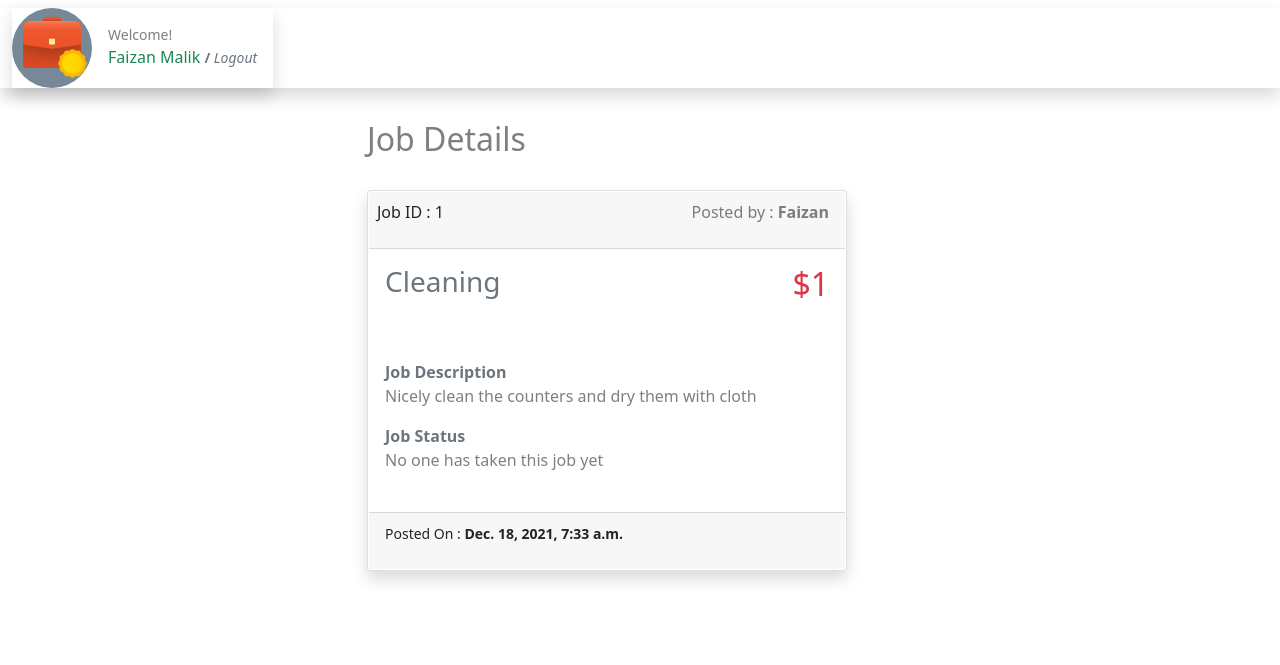
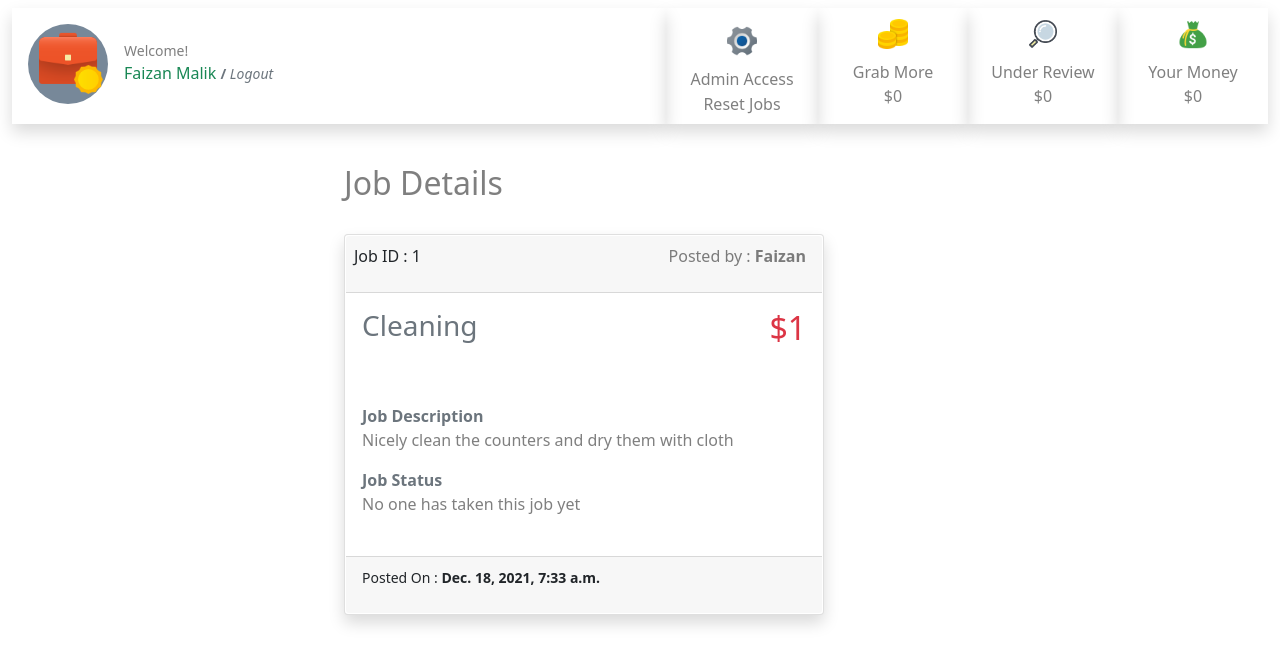
Before and after one commit to fnmalik2002/HomeProject, a Django app: page /1/ in a window 1280 px wide. Shown: the top 665 px of the page. Run offline with Django 4.2, Linux system fonts and the light colour scheme; a user stored in the database is signed in; data comes from the database, SQL or seed files in the repository; both versions use the stored data as it was after the commit.

Commit message:
navbar further tweaking

```diff
--- a/jobs/templates/jobs/base.html
+++ b/jobs/templates/jobs/base.html
@@ -13,10 +13,14 @@
 </head>
 
 <body>
+    <!-- <div class="container-fluid"> -->
+    <!-- <div class="row">
+            <div class="col-12"> -->
 
-    <nav class="navbar navbar-expand-xl  navbar-light text-light ">
-        <div class="container-fluid shadow">
-            <div class="d-flex flex-row align-items-start shadow">
+    <nav class="navbar navbar-expand-xl pt-0 navbar-light text-light ">
+        <div class="container-fluid ">
+            <div class="shadow text-align-center p-2" style="height:116px; width:100%; ">
+                <div class="m-2  d-flex flex-row align-items-start">
                     <a href="../">
                         <div class="text-center" style="width:80px; height:80px; border-radius: 50%; background-color:lightslategrey;">
                             <img src="{%static 'jobs/logo.png'%}" width="70px" height="70px" class="" alt="image">
@@ -29,6 +33,7 @@
                     <small class="m-0 "><a class="text-decoration-none text-muted" href="/accounts/logout/"><strong>/</strong> <i>Logout</i></a></small>
                   </span>
                         </p>
+                    </div>
                 </div>
             </div>
 
@@ -46,12 +51,15 @@
             </div>
         </div>
     </nav>
+    <!--
+            </div>
+        </div> -->
+    <!-- </div> -->
+    <div class="container-fluid">
 
-    <div class="container-fluid ">
-        {% block detail %} {% endblock detail %}
         <div class="row">
             <div class="col-12">
-                {% block content %} {% endblock content %}
+                {% block detail %} {% endblock detail %} {% block content %} {% endblock content %}
             </div>
 
 
--- a/jobs/templates/jobs/detail.html
+++ b/jobs/templates/jobs/detail.html
@@ -1,7 +1,5 @@
-{% extends "jobs/base.html" %} {% block user %}
-{{user.first_name}} {{user.last_name}} {% endblock user %} {% block detail %}
-
-<div class="container">
+{% extends "jobs/base.html" %} {% block user %} {{user.first_name}} {{user.last_name}} {% endblock user %} {% block detail %} {% load static %}
+<div class="container-fluid">
 
     {% if detail %}
     <div class="row justify-content-center">
@@ -61,4 +59,87 @@
 
     {% endif %}
 </div>
-{% endblock detail %}
+{% endblock detail %} {% block sidebar %}
+
+<div class="d-flex flex-row " style="">
+    <div class="d-flex flex-row ">
+
+        {% if user.is_staff %}
+        <div class=" mt-2 mb-2 text-center align-content-center shadow">
+            <a class="btn p-0" href="./admin/" style="width: 100%;">
+                <div class="" style="width: 150px;">
+                    <img class="m-2" src="{% static 'jobs/admin.png'%}" style="width: 36px; height: 36px;" alt="Card image">
+                    <div class="">
+                        <p class="m-0 text-black-50 fs-6">Admin Access</p>
+                        <form id="3" class="m-0 p-0" action="{% url 'jobs:mark_not_done' %}" method='post'>
+                            {% csrf_token %}
+                            <input type="radio" id="accept2" name="Choice" value=0 checked style="display: none;">
+                            <label for="accept2" style="display: none;"> Reset Jobs</label>
+                            <input type="submit" value="Reset Jobs" class="btn text-black-50 m-0 p-0" style="">
+                        </form>
+                    </div>
+                </div>
+            </a>
+        </div>
+
+        {% endif %}
+
+
+        <div class=" mt-2 mb-2  text-center shadow">
+            <div class="" style="width: 150px;">
+                <img class="m-2" src="{% static 'jobs/unclaimed.png'%}" style="width: 36px; height: 36px;" alt="Card image">
+                <div class="">
+                    <p class="m-0 text-black-50 fs-6">Grab More</p> {% if unclaimed.job_price__sum != None %}
+                    <p class="text-black-50 fs-6">${{unclaimed.job_price__sum}}</p>
+                    {% else %}
+                    <p class="text-black-50 fs-6">$0</p>
+                    {% endif %}
+
+
+                </div>
+            </div>
+
+
+        </div>
+
+        <div class=" mt-2 mb-2  text-center shadow">
+            <div class="" style="width: 150px;">
+                <img class="m-2" src="{% static 'jobs/underreview.png'%}" style="width: 36px; height: 36px;" alt="Card image">
+                <div class="">
+                    <p class="m-0 text-black-50">Under Review</p> {% if my_money_under_review_this_month.job_price__sum != None %}
+                    <p class="text-black-50 fs-6">${{my_money_under_review_this_month.job_price__sum}}</p>
+                    {% else %}
+                    <p class="text-black-50 fs-6">$0</p>
+                    {% endif %}
+
+                </div>
+            </div>
+
+
+        </div>
+
+
+        <div class=" mt-2 mb-2  text-center shadow">
+            <div class="" style="width: 150px;">
+                <img class="m-2" src="{% static 'jobs/mymoney.png'%}" style="width: 36px; height: 36px;" alt="Card image">
+                <div class="">
+                    <p class="m-0 text-black-50">Your Money</p> {% if my_total_this_mont.job_price__sum != None %}
+                    <p class="text-black-50 fs-6">${{my_total_this_mont.job_price__sum}}</p>
+                    {% else %}
+                    <p class="text-black-50 fs-6">$0</p>
+                    {% endif %}
+
+
+                </div>
+            </div>
+
+
+        </div>
+
+
+    </div>
+
+
+</div>
+
+<div> {% endblock sidebar %}
--- a/jobs/templates/registration/logged_out.html
+++ b/jobs/templates/registration/logged_out.html
@@ -1,6 +1,6 @@
 {% extends "jobs/base.html" %}
 {% block user %}
-<strong>{{user}}</strong>
+{{user}}
     {% endblock user %}
 {% block content %}
   <h2>Logged Out</h2>
--- a/jobs/templates/registration/reset.html
+++ b/jobs/templates/registration/reset.html
@@ -1,6 +1,6 @@
 {% extends "jobs/base.html" %}
 {% block user %}
-<strong>{{user}}</strong>
+{{user}}
     {% endblock user %}
 {% block content %}
   <p>Reset your password</p>
--- a/jobs/views.py
+++ b/jobs/views.py
@@ -9,6 +9,11 @@ from django.contrib.auth.decorators import login_required
 from django.contrib.auth.models import User, Group
 from django.utils import timezone
 from django.db.models import Avg, Count, Min, Sum
+
+
+my_money_under_review_this_month = None
+my_total_this_mont = None
+unclaimed = None
 
 # Create your views here.
 @login_required
@@ -101,7 +106,11 @@ def detail(request, pk):
         usr = request.user
     context = {
     'detail': detail,
-    'user': usr, }
+    'user': usr,
+    # 'my_money_under_review_this_month': my_money_under_review_this_month,
+    # 'unclaimed': unclaimed,
+    # 'my_total_this_mont': my_total_this_mont,
+     }
     return HttpResponse(template.render(context, request))
 
 def payments(request):
```
Also changed, not shown: jobs/templates/jobs/index.html (+13 -13 lines), db.sqlite3. Lines whose indentation alone changed are shown as unchanged.
